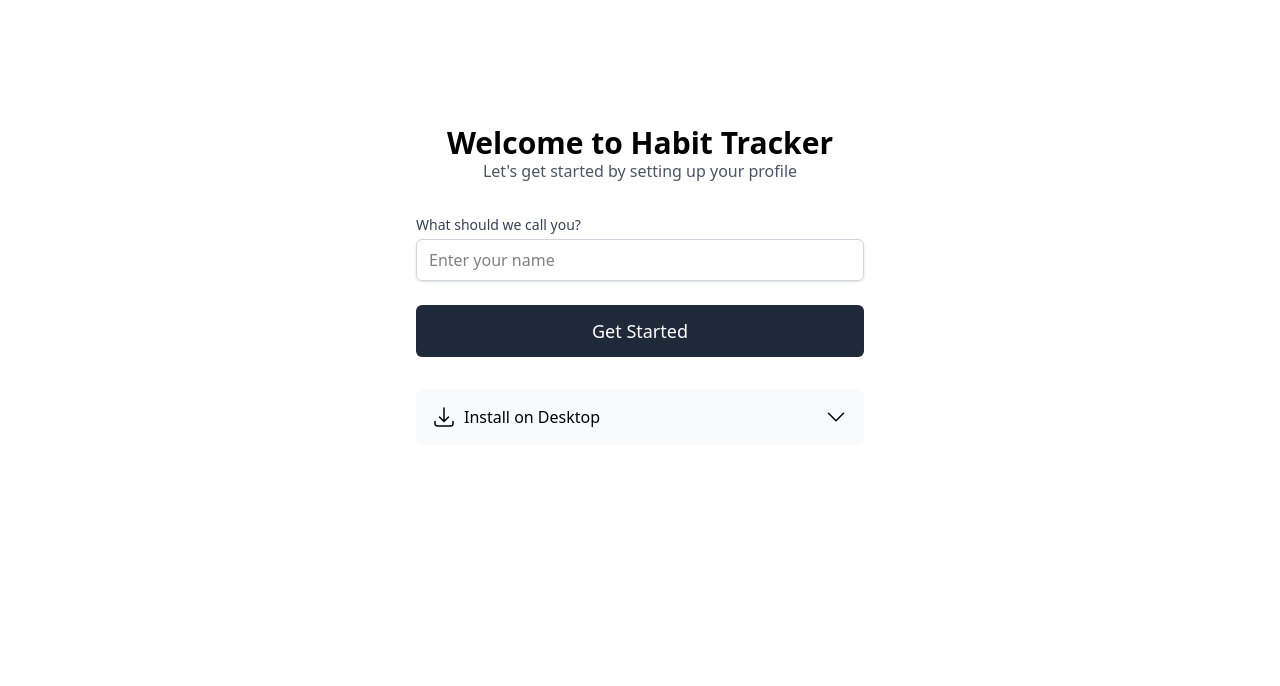
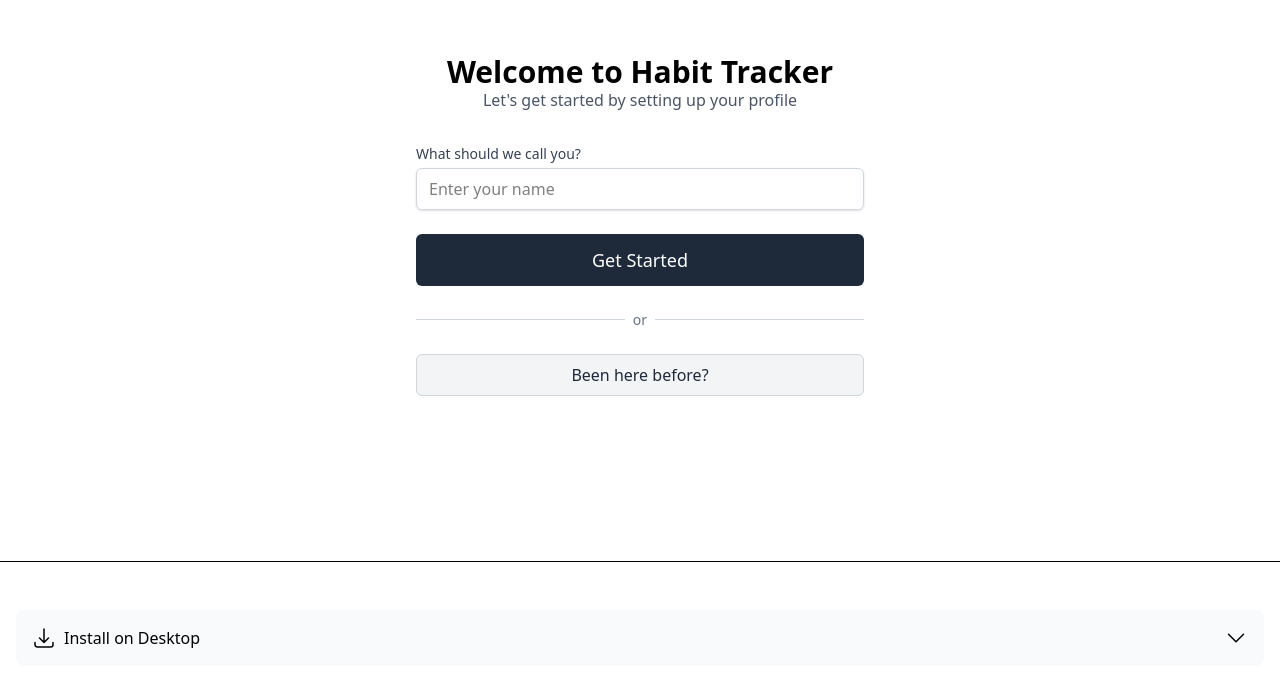
Before and after one commit to damienaries/habit-tracker, a React (Vite) app: page /habits in a window 1280 px wide. Shown: the part 102-788 px from the top of the page. Built offline with nearby package versions, Linux system fonts and the light colour scheme.

Commit message:
onboarding updates and user icon in header

```diff
--- a/dev-dist/sw.js
+++ b/dev-dist/sw.js
@@ -82,7 +82,7 @@ define(['./workbox-54d0af47'], (function (workbox) { 'use strict';
     "revision": "3ca0b8505b4bec776b69afdba2768812"
   }, {
     "url": "index.html",
-    "revision": "0.90l8fr7v79g"
+    "revision": "0.1l4lq3ovto8"
   }], {});
   workbox.cleanupOutdatedCaches();
   workbox.registerRoute(new workbox.NavigationRoute(workbox.createHandlerBoundToURL("index.html"), {
--- a/src/assets/icons/index.js
+++ b/src/assets/icons/index.js
@@ -6,6 +6,7 @@ import Cog from './cog.svg?react';
 import X from './x.svg?react';
 import Download from './download.svg?react';
 import ChevronDown from './chevron-down.svg?react';
+import StreakUp from './streak-up.svg?react';
 
 export const icons = {
 	fire: Fire,
@@ -16,6 +17,7 @@ export const icons = {
 	x: X,
 	download: Download,
 	'chevron-down': ChevronDown,
+	'streak-up': StreakUp,
 };
 
 export default icons;
--- a/src/components/Header.jsx
+++ b/src/components/Header.jsx
@@ -1,11 +1,12 @@
 import { useLocation, matchRoutes } from 'react-router-dom';
 import { useState } from 'react';
-import Icon from './icons/Icon';
+import { useUser } from '../contexts/UserContext';
 import Settings from './Settings';
 
 export default function Header({ routes }) {
 	const location = useLocation();
 	const [isSettingsOpen, setIsSettingsOpen] = useState(false);
+	const { user } = useUser();
 
 	const matchedRoute = matchRoutes(routes, location)?.[0]?.route;
 	const title = matchedRoute?.title || 'Page';
@@ -22,7 +23,9 @@ export default function Header({ routes }) {
 					onClick={toggleSettings}
 					className="absolute right-0 top-1/2 -translate-y-1/2 z-10 flex items-center gap-4 pr-4"
 				>
-					<Icon icon="cog" size="lg" />
+					<div className="w-8 h-8 rounded-full bg-gray-800 text-white flex items-center justify-center font-bold text-lg">
+						{user?.name?.[0]?.toUpperCase() || '?'}
+					</div>
 				</div>
 			</header>
 			<Settings isOpen={isSettingsOpen} onClose={() => setIsSettingsOpen(false)} />
--- a/src/components/Onboarding.jsx
+++ b/src/components/Onboarding.jsx
@@ -2,11 +2,14 @@ import { useState, useEffect } from 'react';
 import { useUser } from '../contexts/UserContext';
 import ButtonComponent from './elements/ButtonComponent';
 import Icon from './icons/Icon';
+import { db } from '../db/habitDb';
 
 export default function Onboarding() {
 	const { login, logout, user } = useUser();
 	const [name, setName] = useState('');
 	const [showInstructions, setShowInstructions] = useState(false);
+	const [showExistingUsers, setShowExistingUsers] = useState(false);
+	const [existingUsers, setExistingUsers] = useState([]);
 	const [deviceType, setDeviceType] = useState('desktop');
 
 	useEffect(() => {
@@ -20,6 +23,15 @@ export default function Onboarding() {
 			setDeviceType('desktop');
 		}
 	}, []);
+
+	// Load existing users when showing the list
+	useEffect(() => {
+		if (showExistingUsers) {
+			db.users.toArray().then(users => {
+				setExistingUsers(users);
+			});
+		}
+	}, [showExistingUsers]);
 
 	const handleSubmit = e => {
 		e.preventDefault();
@@ -43,6 +55,13 @@ export default function Onboarding() {
 	const handleLogout = () => {
 		logout();
 		setName('');
+	};
+
+	const handleExistingUserLogin = async existingUser => {
+		await login({
+			...existingUser,
+			createdAt: new Date(existingUser.createdAt),
+		});
 	};
 
 	const InstallationInstructions = () => {
@@ -114,7 +133,8 @@ export default function Onboarding() {
 	};
 
 	return (
-		<div className="fixed inset-0 bg-white z-50 flex items-center justify-center p-4">
+		<div className="fixed inset-0 bg-white z-50 flex flex-col">
+			<div className="flex-1 flex items-center justify-center p-4">
 				<div className="w-full max-w-md space-y-8">
 					<div className="text-center">
 						<h1 className="text-2xl font-bold">Welcome to Habit Tracker</h1>
@@ -140,7 +160,8 @@ export default function Onboarding() {
 							</div>
 						</div>
 					) : (
-					<form onSubmit={handleSubmit} className="mt-8 space-y-6">
+						<div className="space-y-6">
+							<form onSubmit={handleSubmit} className="space-y-6">
 								<div>
 									<label htmlFor="name" className="block text-sm font-medium text-gray-700">
 										What should we call you?
@@ -160,9 +181,51 @@ export default function Onboarding() {
 									Get Started
 								</ButtonComponent>
 							</form>
+
+							<div className="relative">
+								<div className="absolute inset-0 flex items-center">
+									<div className="w-full border-t border-gray-300"></div>
+								</div>
+								<div className="relative flex justify-center text-sm">
+									<span className="px-2 bg-white text-gray-500">or</span>
+								</div>
+							</div>
+
+							<ButtonComponent
+								onClick={() => setShowExistingUsers(!showExistingUsers)}
+								variant="secondary"
+								fullWidth
+							>
+								Been here before?
+							</ButtonComponent>
+
+							{showExistingUsers && (
+								<div className="mt-4 space-y-2">
+									{existingUsers.length === 0 ? (
+										<p className="text-center text-gray-500">No existing users found</p>
+									) : (
+										existingUsers.map(existingUser => (
+											<button
+												key={existingUser.id}
+												onClick={() => handleExistingUserLogin(existingUser)}
+												className="w-full p-3 text-left rounded-lg hover:bg-gray-50 transition-colors flex items-center gap-3"
+											>
+												<div className="w-8 h-8 rounded-full bg-gray-800 text-white flex items-center justify-center font-bold text-lg">
+													{existingUser.name[0].toUpperCase()}
+												</div>
+												<span className="font-medium">{existingUser.name}</span>
+											</button>
+										))
 									)}
+								</div>
+							)}
+						</div>
+					)}
+				</div>
+			</div>
 
-				{/* Installation Instructions */}
+			{/* Installation Instructions - Fixed to bottom */}
+			<div className="p-4 border-t">
 				<InstallationInstructions />
 			</div>
 		</div>
--- a/src/pages/AllHabitsView.jsx
+++ b/src/pages/AllHabitsView.jsx
@@ -2,6 +2,7 @@ import { useQuery } from '@tanstack/react-query';
 import { db } from '../db/habitDb';
 import HabitCard from '../components/HabitCard';
 import { useUser } from '../contexts/UserContext';
+import Icon from '../components/icons/Icon';
 
 export default function AllHabitsView() {
 	const { user } = useUser();
@@ -18,7 +19,10 @@ export default function AllHabitsView() {
 
 	return (
 		<div className="p-6 max-w-screen-sm mx-auto space-y-4">
-			<h1 className="text-xl font-bold mb-4">📈 Streak Tracker</h1>
+			<h1 className="text-xl mb-4 flex items-center gap-2">
+				<Icon icon="streak-up" size="lg" color="#6B7280" />
+				<span>Streak progress for {user?.name}</span>
+			</h1>
 
 			{isLoading && <p className="text-gray-500">Loading habits...</p>}
 			{error && <p className="text-red-600">Error loading habits.</p>}
```
Also changed, not shown: src/assets/icons/streak-up.svg (added). Lines whose indentation alone changed are shown as unchanged.
